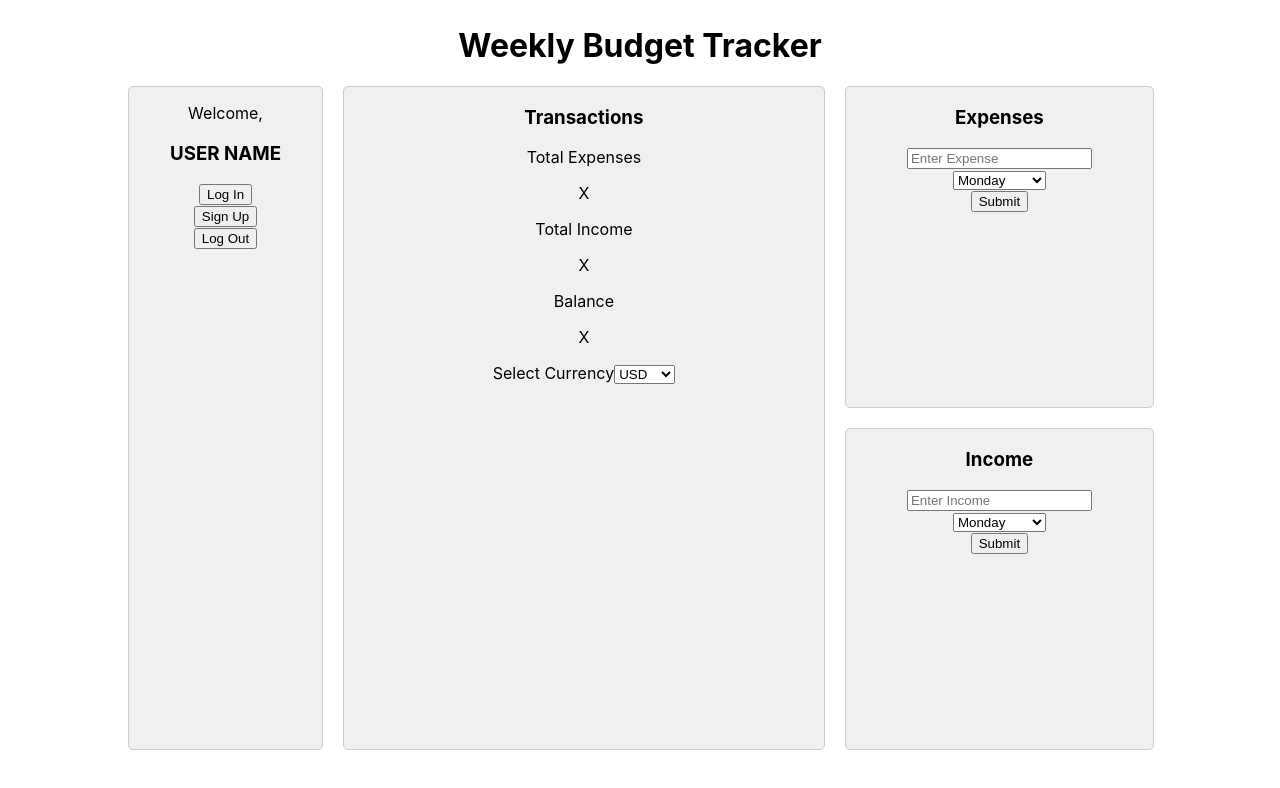
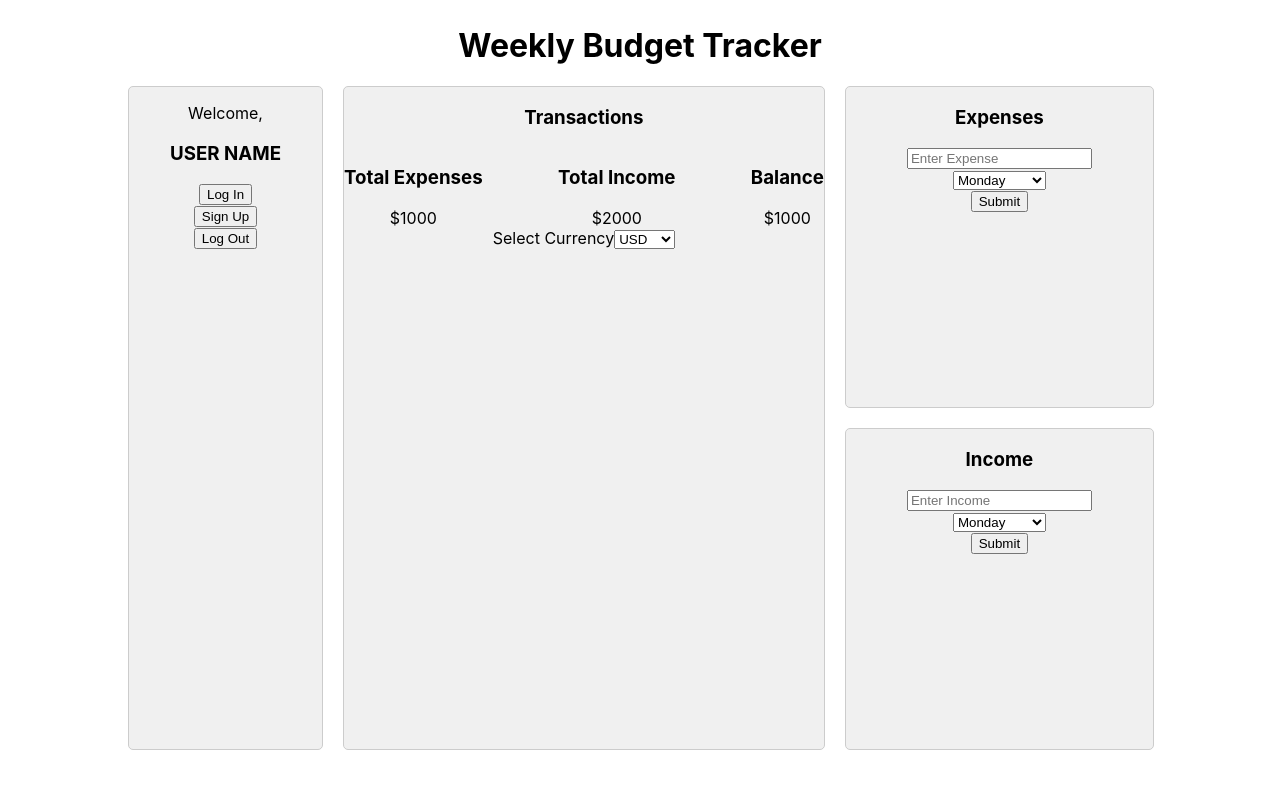
Before and after one commit to AmitGarine/budget-tracker-final, a React (Create React App) app in the folder frontend/: page / in a window 1280 px wide. Shown: the top 788 px of the page. Built offline with nearby package versions, Linux system fonts and the light colour scheme.

Commit message:
working on transactions pg

```diff
--- a/frontend/src/App.css
+++ b/frontend/src/App.css
@@ -49,3 +49,9 @@
   width: 100%;
   height: 40vh;
 }
+
+.TransactionsTotalsContainer {
+  display: flex;
+  justify-content: space-between;
+
+}
--- a/frontend/src/TransactionsComponent.js
+++ b/frontend/src/TransactionsComponent.js
@@ -11,18 +11,22 @@ class TransactionsComponent extends React.Component {
 
                 </div>
 
-                <div>
-                    <p>Total Expenses</p>
-                    <p>X</p>
+                <div className="TransactionsTotalsContainer">
+                    <div className="Box">
+                        <h3>Total Expenses</h3>
+                        <div>$1000</div> {/* Replace this with your dynamic data */}
+                    </div>
+                    <div className="Box">
+                        <h3>Total Income</h3>
+                        <div>$2000</div> {/* Replace this with your dynamic data */}
+                    </div>
+                    <div className="Box">
+                        <h3>Balance</h3>
+                        <div>$1000</div> {/* Replace this with your dynamic data */}
+                    </div>
                 </div>
-                <div>
-                    <p>Total Income</p>
-                    <p>X</p>
-                </div>
-                <div>
-                    <p>Balance</p>
-                    <p>X</p>
-                </div>
+
+
 
                 <div>
                     Select Currency
```
